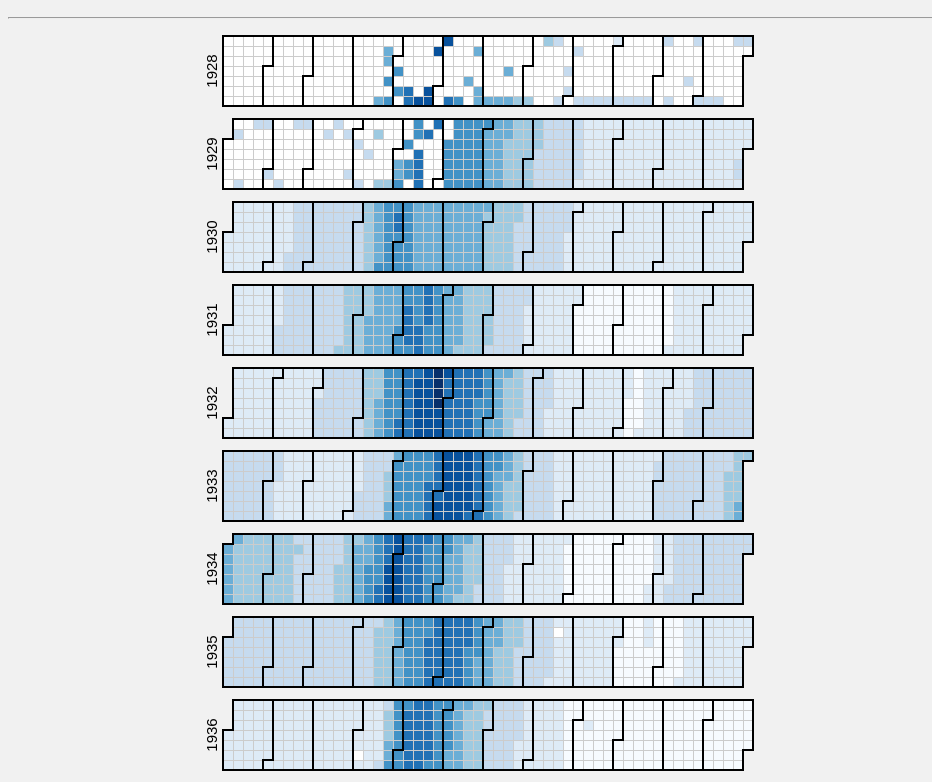
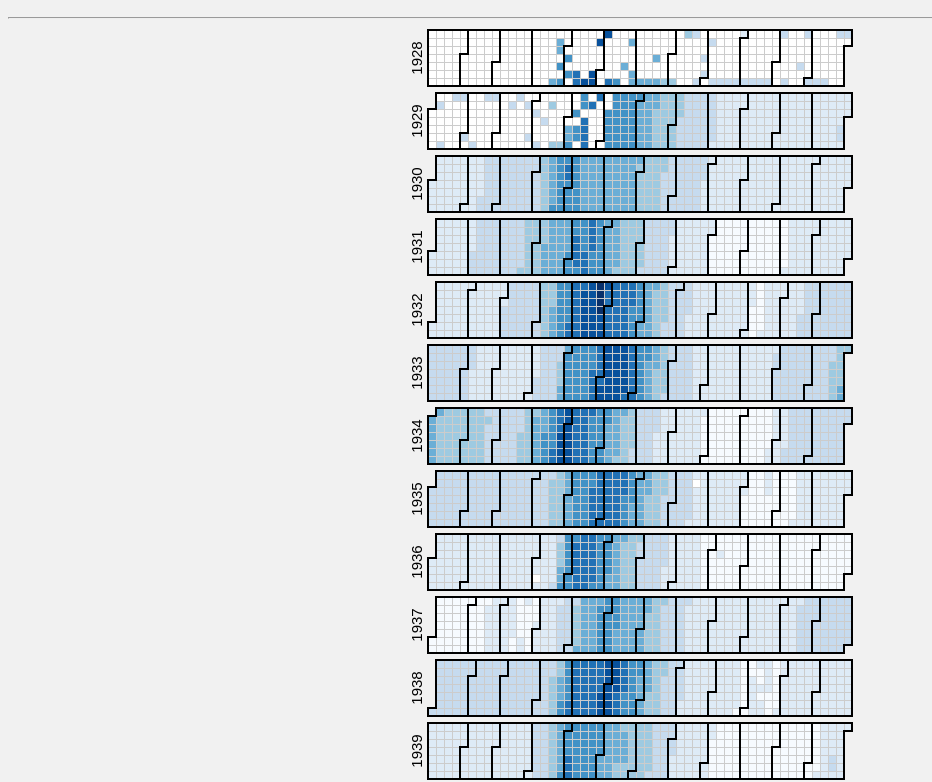
Before and after one commit to abelsonlive/priest-lake, a plain HTML site: page index.html in a window 1280 px wide. Shown: the part 57-839 px from the top of the page, without its empty margins (0-932 px from the left). Drawn offline with nearby package versions, Linux system fonts and the light colour scheme.

Commit message:
slightly better styling

```diff
--- a/index.html
+++ b/index.html
@@ -14,8 +14,6 @@
     fill: #fff;
     stroke: #ccc;
   }
-
-
 
   .month {
     fill: none;
@@ -37,14 +35,19 @@
   </style>
 </head>
 <body>
-  <center><h1>Height of Priest Lake, 1928 - 2013</h1> <center>
-  <hr></hr>
+  <center>
+  <div class="plot">
+      <h1>Height of Priest Lake, 1928 - 2013</h1>
+      <hr></hr>
+
+  </div>
+  </center>
 <script src="http://d3js.org/d3.v3.min.js"></script>
 <script>
 
-var width = 960,
-    height = 80,
-    cellSize = 10; // cell size
+var width = 800,
+    height = 60,
+    cellSize = 8; // cell size
 
 var day = d3.time.format("%w"),
     week = d3.time.format("%U"),
@@ -55,7 +58,7 @@ var color = d3.scale.quantize()
     .domain([-.5, 6.5])
     .range(d3.range(9).map(function(d) { return "q" + d + "-9"; }));
 
-var svg = d3.select("body").selectAll("svg")
+var svg = d3.select("div.plot").selectAll("svg")
     .data(d3.range(1928, 2014))
   .enter().append("svg")
     .attr("width", width)
```
